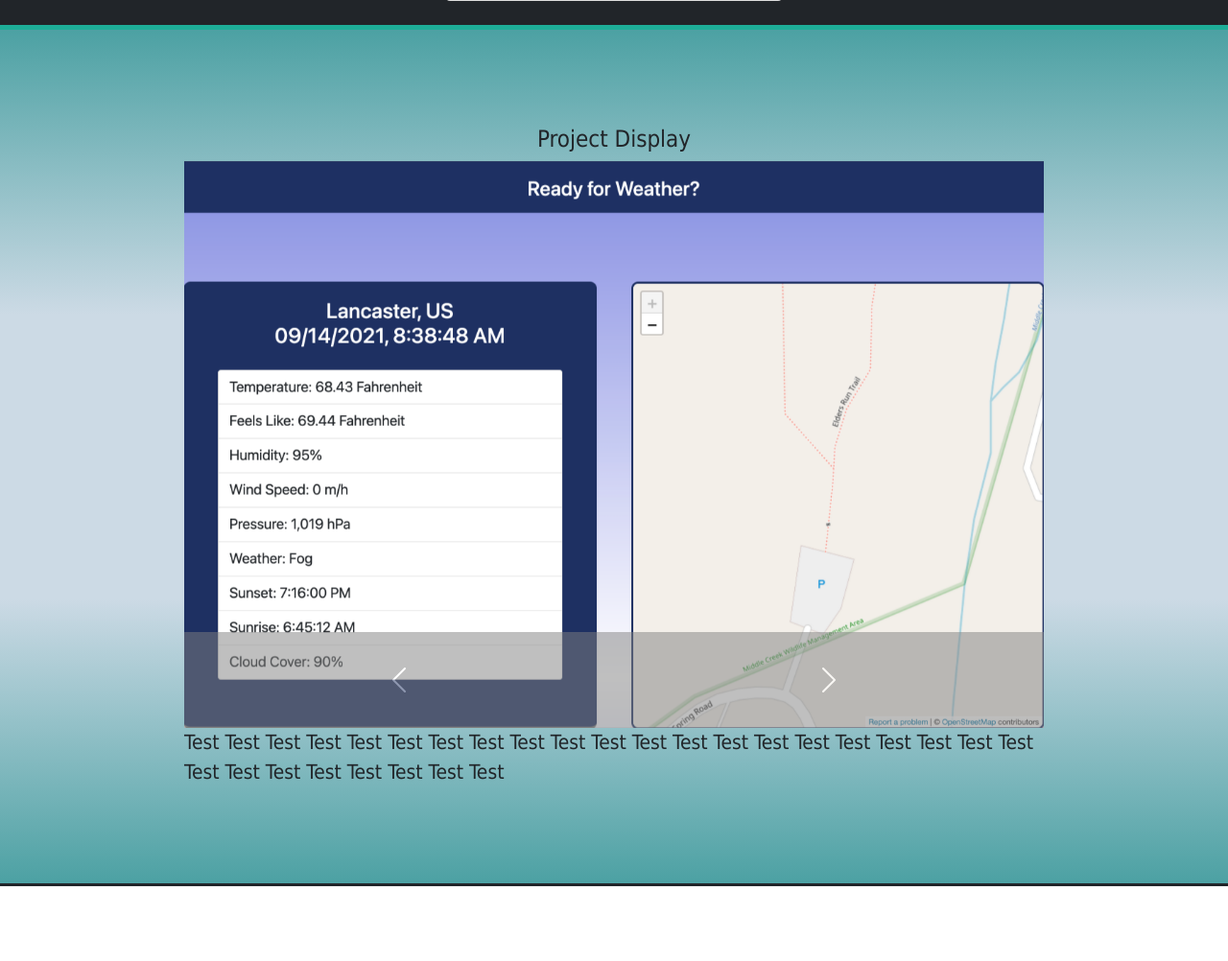
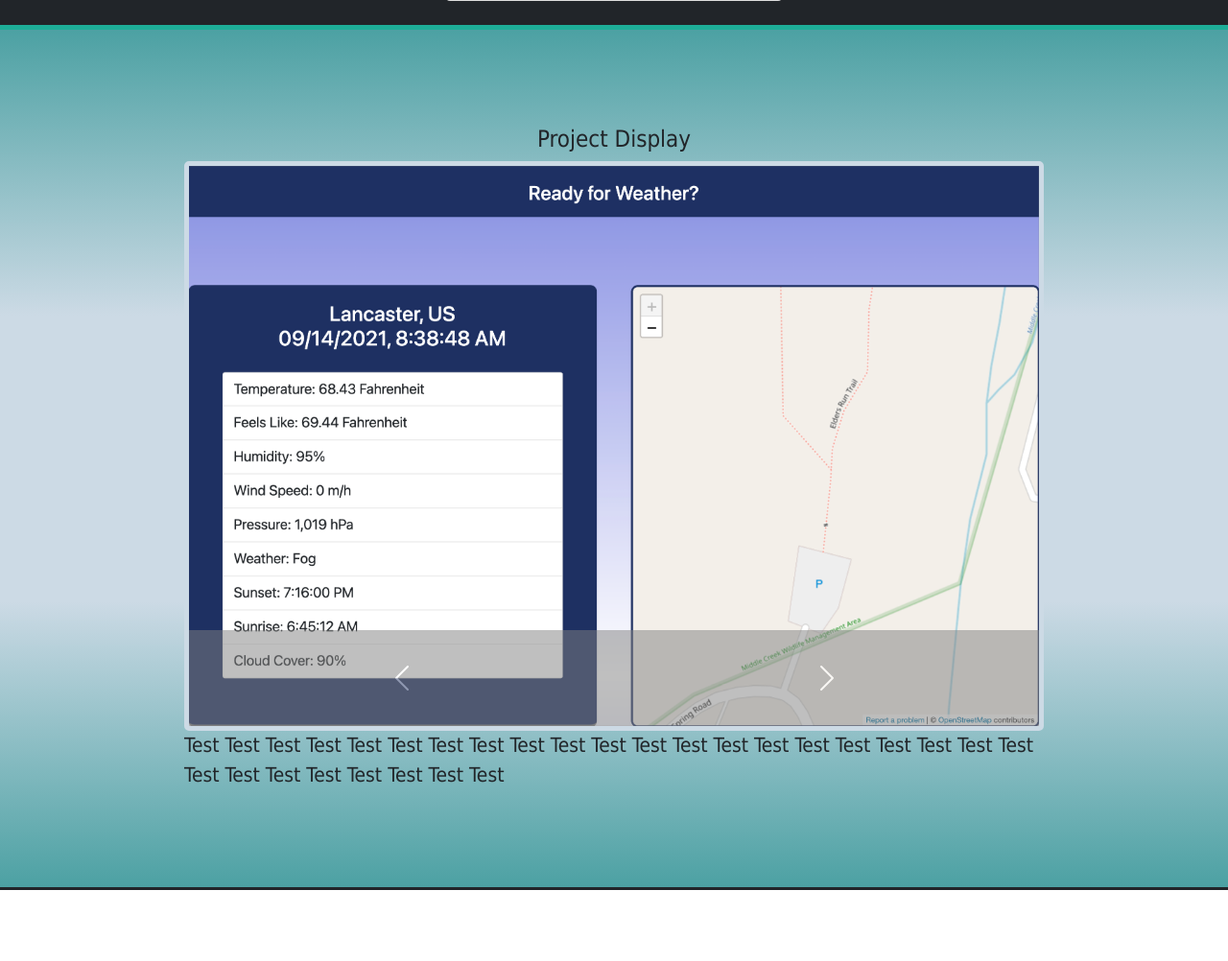
Before and after one commit to andrewM202/portfolio-website, a Flask app: page / in a window 1280 px wide. Shown: the part 2530-3532 px from the top of the page at 96% size. Run offline with Flask 2, Linux system fonts and the light colour scheme; data that the repository does not hold is empty; some libraries are stand-ins or nearby versions.

Commit message:
Added border to slideshow

```diff
--- a/static/css/sass.scss
+++ b/static/css/sass.scss
@@ -350,9 +350,8 @@ nav {
         }
     }
 }
+
 .bg-linear-fade { background: linear-gradient(180deg, #4CA1A3, #CCDAE5, #CCDAE5, #4CA1A3) }
-// .bg-linear-fade { background: linear-gradient(180deg, #4CA1A3, #C8C2BC, #D6D2C4, #4CA1A3) }
-// .bg-linear-fade { background: linear-gradient(180deg, #ACC5E8, #CCDAE5, #CCDAE5, #ACC5E8) }
 
 .bg-radial-fade { background: radial-gradient(white 85%, #4CA1A3) }
 
@@ -370,6 +369,8 @@ nav {
     }
     div.slideshow {
         margin: 0 15vw;
+        border: 5px solid #CCDAE5;
+        border-radius: 5px;
     }
     p.project-desc {
         font-size: 1.3rem;
--- a/static/css/styles.css
+++ b/static/css/styles.css
@@ -481,6 +481,8 @@ nav .offcanvas-body div.form-holder form textarea {
 }
 .carousel-container div.slideshow {
   margin: 0 15vw;
+  border: 5px solid #CCDAE5;
+  border-radius: 5px;
 }
 .carousel-container p.project-desc {
   font-size: 1.3rem;
```
Also changed, not shown: 1 other file.
